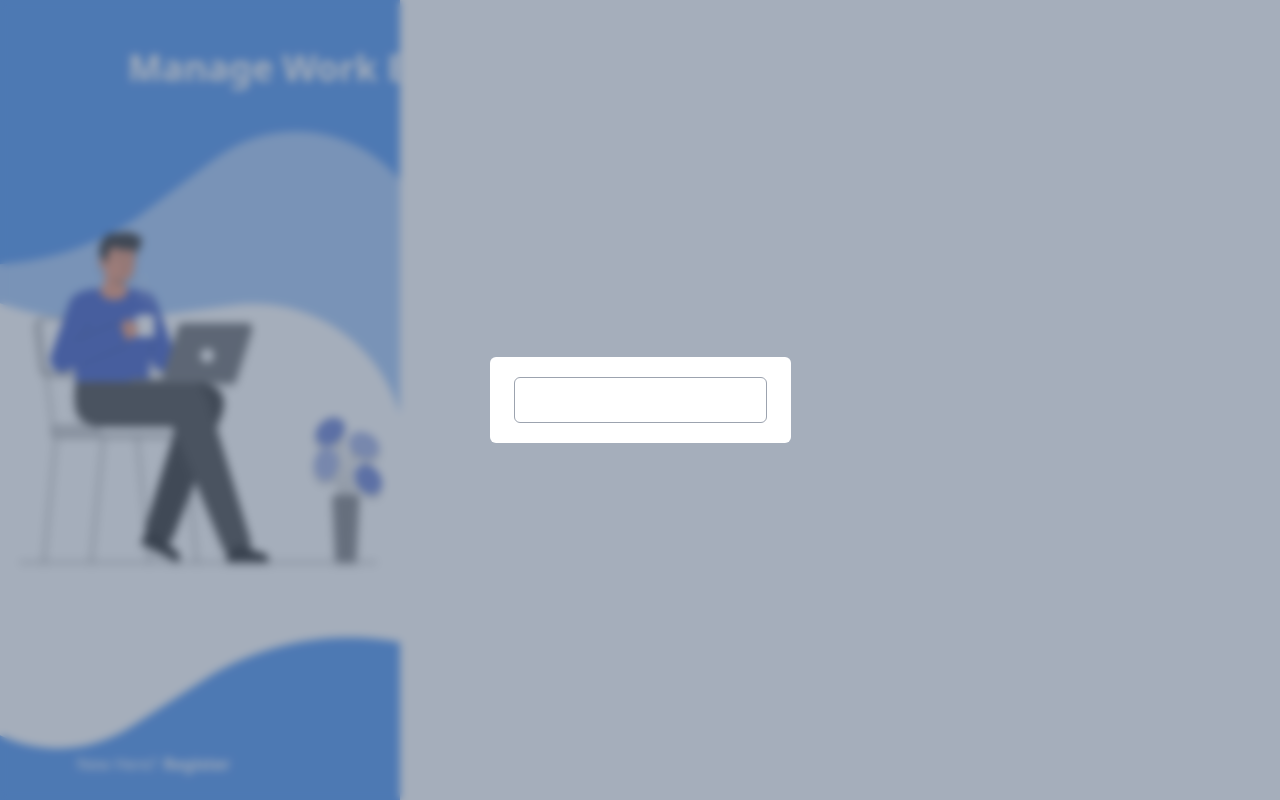
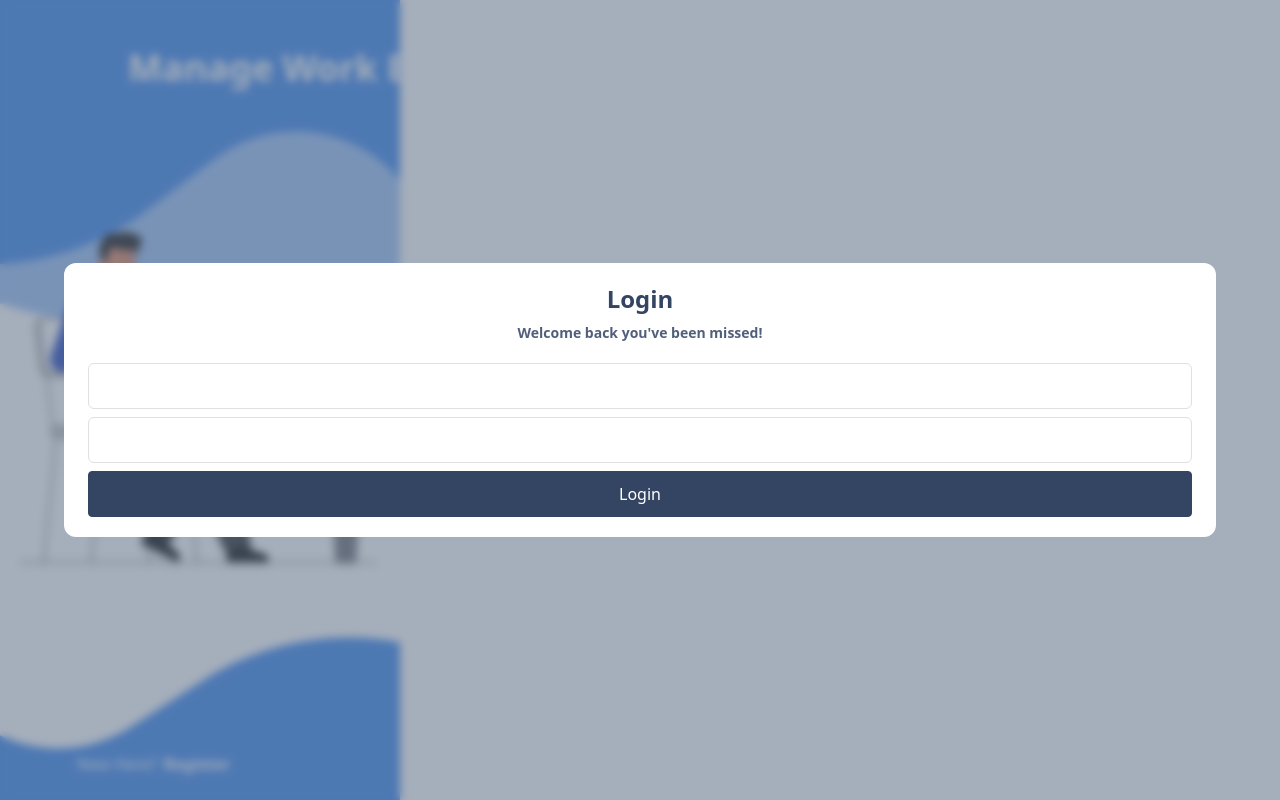
Before and after one commit to hinh8901/TSS, a Next.js app in the folder nextjs/: page /en/login in a window 1280 px wide. Both pictures are taken after a click on the button "Login". Built offline with nearby package versions, Linux system fonts and the light colour scheme.

Commit message:
code28/01/24

```diff
--- a/nextjs/messages/en.json
+++ b/nextjs/messages/en.json
@@ -2,6 +2,7 @@
   "login": {
     "slogan": "manage work effectively",
     "login": "login",
+    "loginTitle": "Welcome back you've been missed!",
     "newHere": "new here?",
     "register": "register"
   }
--- a/nextjs/messages/vi.json
+++ b/nextjs/messages/vi.json
@@ -2,6 +2,7 @@
   "login": {
     "slogan": "quản lý công việc hiệu quả",
     "login": "đăng nhập",
+    "loginTitle": "đăng nhập",
     "newHere": "chưa có tài khoản?",
     "register": "đăng ký"
   }
--- a/nextjs/src/app/[locale]/login/partials/FormLogin/index.tsx
+++ b/nextjs/src/app/[locale]/login/partials/FormLogin/index.tsx
@@ -16,14 +16,21 @@ const FormLogin: React.FC = () => {
     <>
       <Button
         className="!absolute bottom-[3%] right-[6%] text-white text-xl capitalize bg-transparent border-white hover:border-white"
-        rippleAnimation={{ color: Colors.white }}
         type="primary"
         onClick={() => setOpen(!open)}
       >
         {t("login")}
       </Button>
       <Modal open={open}>
-        <FormInput />
+        <div className="">
+          <h3 className="capitalize text-center font-bold text-2xl text-gray8">{t("login")}</h3>
+          <p className="text-gray9 text-center text-sm font-semibold mt-2">{t("loginTitle")}</p>
+        </div>
+        <div className="mt-5 flex flex-col gap-y-2">
+          <FormInput />
+          <FormInput />
+          <Button type="secondary" className="capitalize">{t("login")}</Button>
+        </div>
       </Modal>
     </>
   )
--- a/nextjs/src/components/Button/index.tsx
+++ b/nextjs/src/components/Button/index.tsx
@@ -13,7 +13,7 @@ interface ButtonProps extends React.HTMLAttributes<HTMLButtonElement> {
   }
 }
 
-type ButtonTypes = "primary" | "success" | "danger"
+type ButtonTypes = "primary" | "success" | "danger" | "secondary"
 
 const Button: React.FC<ButtonProps> = (props) => {
   const {
@@ -21,7 +21,7 @@ const Button: React.FC<ButtonProps> = (props) => {
     className,
     type = "primary",
     rippleAnimation = {
-      color: Colors.blue
+      color: Colors.white
     },
     ...restProps
   } = props
@@ -34,6 +34,9 @@ const Button: React.FC<ButtonProps> = (props) => {
       case "success":
         return "text-white bg-green4 border-green4 hover:bg-green5 hover:border-green5"
 
+      case "secondary":
+        return "text-white bg-gray8 border-gray8 hover:bg-gray10 hover:border-gray10"
+
       case "primary":
       default:
         return "text-white bg-blue4 border-blue4 hover:bg-blue5 hover:border-blue5"
@@ -41,7 +44,7 @@ const Button: React.FC<ButtonProps> = (props) => {
   }
 
   return (
-    <button className={`relative overflow-hidden border rounded py-2 px-8 duration-300 ${getTypeClass(type)} ${className}`} {...restProps}>
+    <button className={`relative overflow-hidden border rounded py-2.5 px-8 duration-300 ${getTypeClass(type)} ${className}`} {...restProps}>
       <CanView condition={!!rippleAnimation}><RippleAnimation color={(rippleAnimation as { color: string }).color} /></CanView>
       {children}
     </button>
--- a/nextjs/src/components/FormInput/InputText/index.tsx
+++ b/nextjs/src/components/FormInput/InputText/index.tsx
@@ -11,7 +11,7 @@ const InputText: React.FC<InputTextProps> = (props) => {
     <input
       className={clsx(
         "px-2.5 py-2.5 rounded-md duration-200 w-full",
-        "border-gray-400 border outline-0 bg-white",
+        "border-gray5 border outline-0 bg-white",
         "focus:shadow-[inset_0px_0px_0px_1px] focus:shadow-blue7 focus:border-blue6 focus:bg-blue8"
       )}
     />
--- a/nextjs/src/components/Modal/index.tsx
+++ b/nextjs/src/components/Modal/index.tsx
@@ -63,7 +63,7 @@ const Modal: React.FC<ModalProps> = (props) => {
           className={clsx(
             "myModal",
             open ? "animate-fadeIn" : "animate-fadeOut",
-            "py-5 px-6 bg-white rounded-md"
+            "py-5 px-6 bg-white rounded-xl w-[90%]"
           )}
         >
           <CanView condition={!!children} fallback={<div className="bg-white h-[280px] w-[280px] rounded-md" />}>
--- a/nextjs/src/themes/colors/index.ts
+++ b/nextjs/src/themes/colors/index.ts
@@ -7,6 +7,9 @@ const Colors = {
   gray5: "#E0E0E0",
   gray6: "#F2F2F2",
   gray7: "#64748b94",
+  gray8: "#344563",
+  gray9: "#51607a",
+  gray10: "#202f48",
   green1: "#219653",
   green2: "#24975633",
   green3: "#C8D9CF",
```
